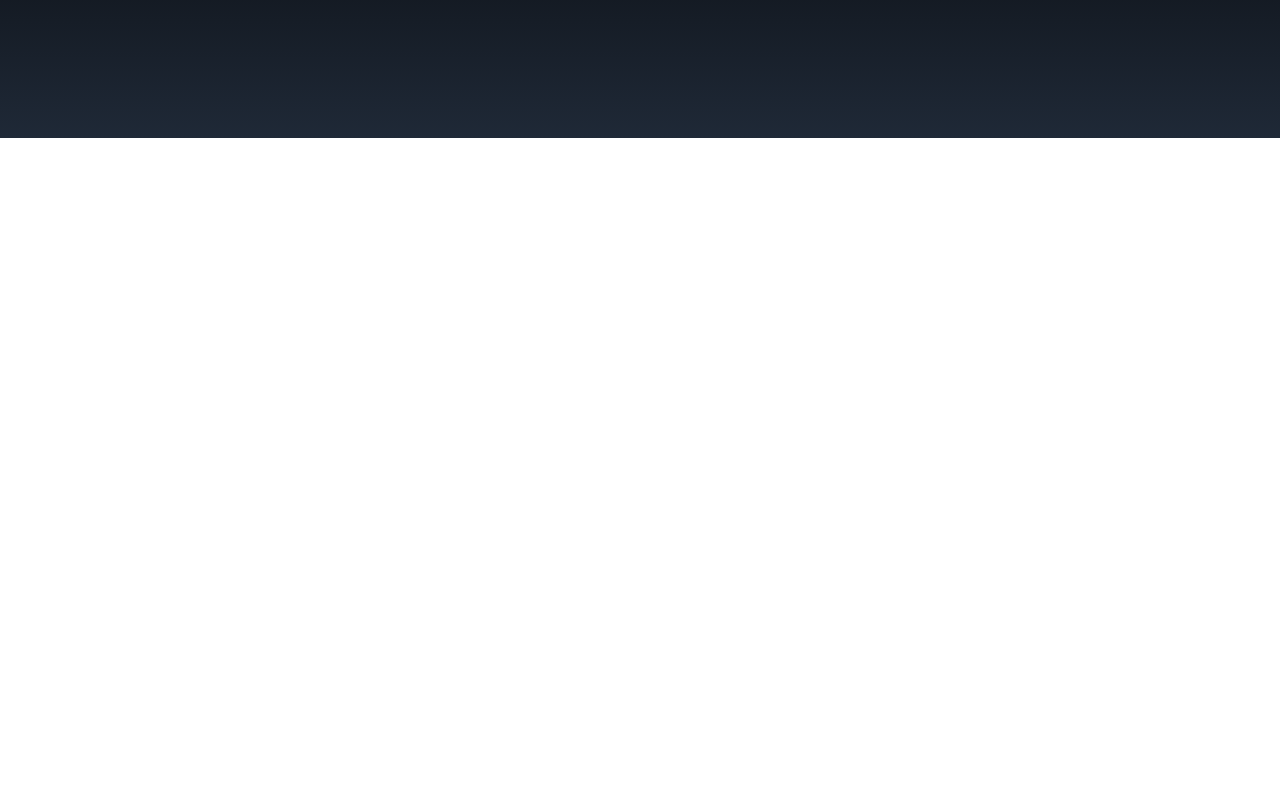
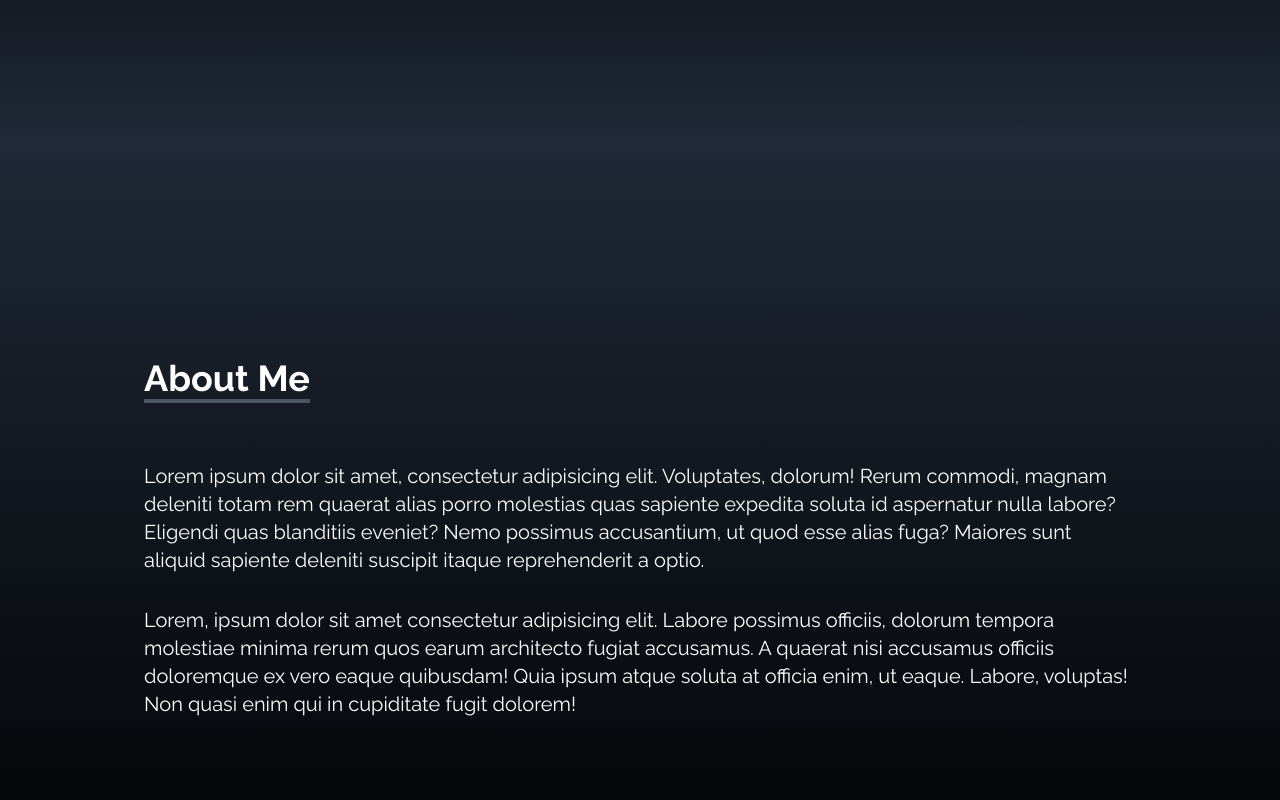
Before and after one commit to adnanamiruddin/adnan-website4, a React (Vite) app: page / in a window 1280 px wide. Shown: the part 662-1462 px from the top of the page. Before the commit the page ends 800 px from the top, so only its background shows below. Built offline with nearby package versions, Linux system fonts and the light colour scheme.

Commit message:
feat: Create component About and create 'About Me' section

```diff
--- a/src/App.jsx
+++ b/src/App.jsx
@@ -1,12 +1,14 @@
 import Navbar from "./components/Navbar";
 import Home from "./components/Home";
 import SocialSidebar from "./components/SocialSidebar";
+import About from "./components/About";
 
 const App = () => {
   return (
     <div>
       <Navbar />
       <Home />
+      <About />
 
       <SocialSidebar />
     </div>
--- /dev/null
+++ b/src/components/About.jsx
@@ -0,0 +1,35 @@
+const About = () => {
+  return (
+    <div
+      name="about"
+      className="w-full h-full bg-gradient-to-b from-gray-800 to-black pt-48 md:pt-0 md:h-screen"
+    >
+      <div className="w-full h-full max-w-screen-lg mx-auto p-4 flex flex-col justify-center text-white">
+        <div>
+          <h3 className="text-4xl font-bold inline border-b-4 border-gray-600">
+            About Me
+          </h3>
+        </div>
+
+        <p className="text-lg md:text-xl mt-16">
+          Lorem ipsum dolor sit amet, consectetur adipisicing elit. Voluptates,
+          dolorum! Rerum commodi, magnam deleniti totam rem quaerat alias porro
+          molestias quas sapiente expedita soluta id aspernatur nulla labore?
+          Eligendi quas blanditiis eveniet? Nemo possimus accusantium, ut quod
+          esse alias fuga? Maiores sunt aliquid sapiente deleniti suscipit
+          itaque reprehenderit a optio.
+        </p>
+        <p className="text-lg md:text-xl mt-8">
+          Lorem, ipsum dolor sit amet consectetur adipisicing elit. Labore
+          possimus officiis, dolorum tempora molestiae minima rerum quos earum
+          architecto fugiat accusamus. A quaerat nisi accusamus officiis
+          doloremque ex vero eaque quibusdam! Quia ipsum atque soluta at officia
+          enim, ut eaque. Labore, voluptas! Non quasi enim qui in cupiditate
+          fugit dolorem!
+        </p>
+      </div>
+    </div>
+  );
+};
+
+export default About;
--- a/src/components/Home.jsx
+++ b/src/components/Home.jsx
@@ -5,14 +5,14 @@ const Home = () => {
   return (
     <div
       name="home"
-      className="h-screen w-full bg-gradient-to-b from-black to-gray-800 via-black"
+      className="h-full w-full bg-gradient-to-b from-black to-gray-800 via-black pt-28 md:pt-0 md:h-screen"
     >
       <div className="max-w-screen-lg mx-auto flex flex-col justify-center items-center h-full px-4 md:flex-row">
         <div className="flex flex-col justify-center h-full">
-          <h2 className="text-3xl sm:text-5xl font-bold text-white">
+          <h2 className="text-3xl md:text-5xl font-bold text-white text-center md:text-start">
             My Name is Muh. Adnan Putra Amiruddin
           </h2>
-          <p className="text-gray-400 py-4 max-w-md">
+          <p className="text-gray-400 py-4 max-w-md text-justify">
             I am the person who always liked coding and other things about
             information and technology. I always help my friend to finish their
             task especially coding subject, I help by explain my program to them
@@ -22,7 +22,7 @@ const Home = () => {
           </p>
 
           <div>
-            <button className="text-white w-fit px-6 py-3 my-2 flex items-center rounded-md bg-gradient-to-r from-cyan-500 to-blue-500 cursor-pointer group">
+            <button className="text-white w-fit px-6 py-3 my-2 flex items-center rounded-md bg-gradient-to-r from-cyan-500 to-blue-500 cursor-pointer group mb-8">
               My Projects
               <span className="group-hover:rotate-90 duration-500">
                 <RiArrowRightSLine size={25} className="ml-1" />
```
